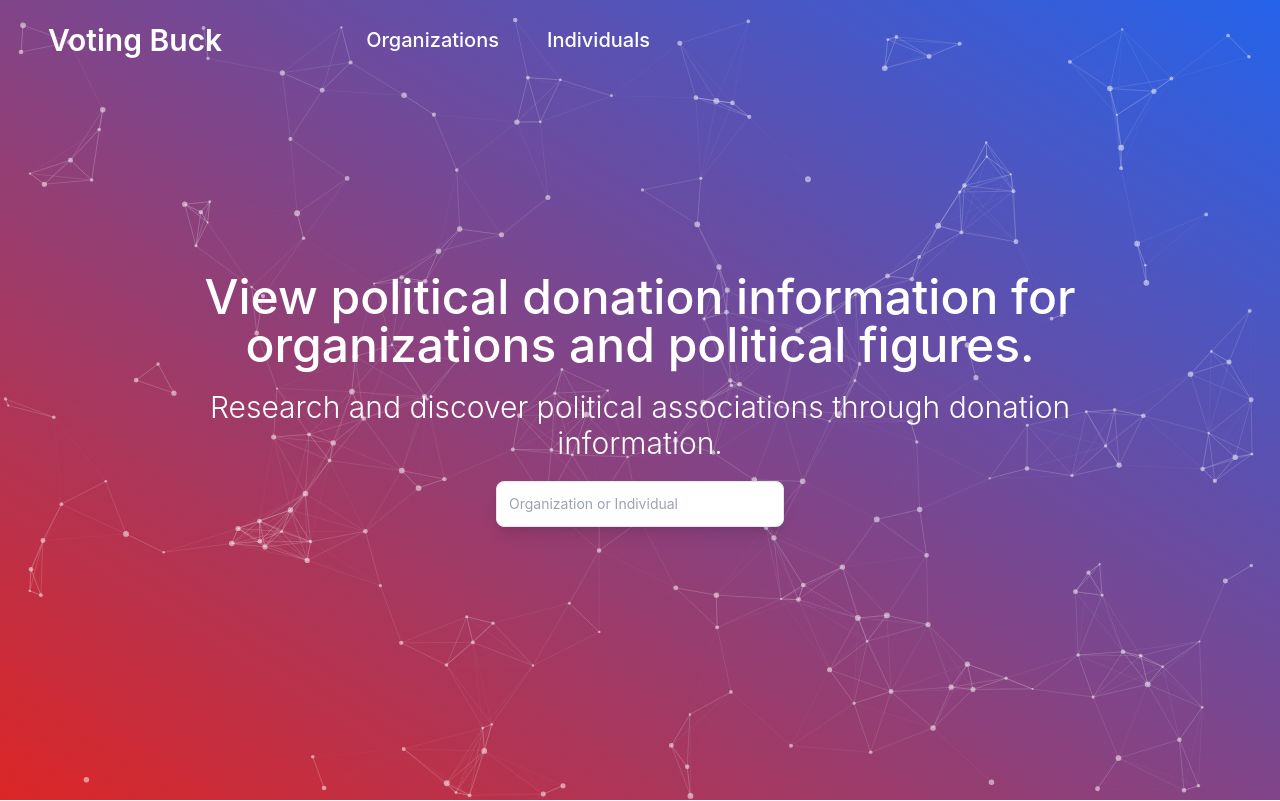
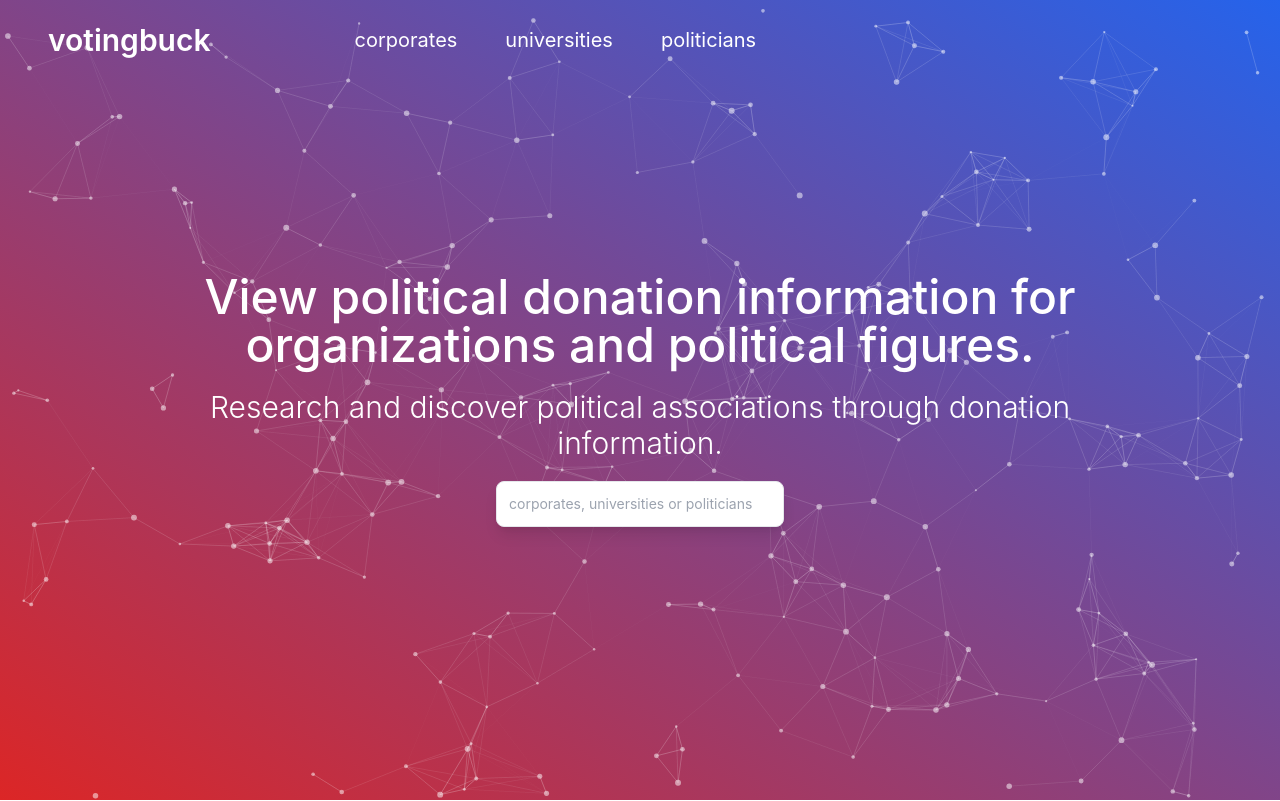
Before and after one commit to Caleb-Sutherland/votingbuck-frontend, a React (Create React App) app: page / in a window 1280 px wide. Shown: the top 801 px of the page. Built offline with nearby package versions, Linux system fonts and the light colour scheme.

Commit message:
Stylistic updates

```diff
--- a/src/components/Footer.tsx
+++ b/src/components/Footer.tsx
@@ -4,7 +4,7 @@ import { Link } from "react-router-dom";
 export default function Footer() {
   return (
     <footer className="h-20 flex items-center absolute z-10 bg-neutral-700 w-full">
-      <p className="text-neutral-400 text-center w-full">Copyright &copy; 2021 Voting Buck &mdash; All Rights Reserved.</p>
+      <p className="text-neutral-400 text-center w-full">Copyright &copy; 2022 votingbuck &mdash; All Rights Reserved.</p>
     </footer>
   );
 }
--- a/src/components/Header.tsx
+++ b/src/components/Header.tsx
@@ -5,13 +5,16 @@ export default function Header() {
   return (
     <header className="h-20 flex items-center absolute z-10 w-full">
       <div className="pl-12 text-white flex item-center">
-        <Link className="text-3xl font-semibold" to="/">Voting Buck</Link>
+        <Link className="text-3xl font-semibold" to="/">votingbuck</Link>
         <div className="ml-12 pl-12 flex items-center">
-          <Link className="ml-12 text-xl font-medium text-opacity-75" to="organizations">
-            Organizations
+          <Link className="ml-12 text-xl font-normal text-opacity-75" to="organizations">
+            corporates
           </Link>
-          <Link className="ml-12 text-xl font-medium text-opacity-75" to="individuals">
-            Individuals
+          <Link className="ml-12 text-xl font-normal text-opacity-75" to="organizations">
+            universities
+          </Link>
+          <Link className="ml-12 text-xl font-normal text-opacity-75" to="individuals">
+            politicians
           </Link>
         </div>
       </div>
--- a/src/pages/Main.tsx
+++ b/src/pages/Main.tsx
@@ -46,7 +46,7 @@ export default function Main() {
                 enable: true,
                 outMode: "bounce",
                 random: false,
-                speed: 0.3,
+                speed: 0.2,
                 straight: false,
               },
               number: {
@@ -75,7 +75,7 @@ export default function Main() {
             <p className="text-4xl sm:text-5xl font-medium text-center text-white">View political donation information for organizations and political figures.</p>
             <p className="text-2xl sm:text-3xl font-light text-center text-white">Research and discover political associations through donation information.</p>
             <div className="flex flex-row space-x-2 justify-center">
-              <input type="text" placeholder="Organization or Individual" className="w-72 px-3 py-3 placeholder-blueGray-300 text-blueGray-600 relative bg-white bg-white text-sm border border-blueGray-300 outline-none focus:outline-none focus:ring shadow-lg rounded-lg"/>
+              <input type="text" placeholder="corporates, universities or politicians" className="w-72 px-3 py-3 placeholder-blueGray-300 text-blueGray-600 relative bg-white bg-white text-sm border border-blueGray-300 outline-none focus:outline-none focus:ring shadow-lg rounded-lg"/>
             </div>
           </div>
         </div>
@@ -172,7 +172,7 @@ export default function Main() {
           </div>
         </div>
         <div className="flex flex-col space-y-5 max-w-5xl m-auto">
-          <p className="text-4xl sm:text-5xl font-medium text-center">About Voting Buck</p>
+          <p className="text-4xl sm:text-5xl font-medium text-center">About votingbuck</p>
           <p className="text-2xl sm:text-3xl font-light text-center leading-10">Voting Buck&apos;s mission is to make political data available to everyone. Lorem ipsum dolor sit amet, consectetur adipisicing elit. Voluptatibus quia, nulla! Maiores et perferendis eaque, exercitationem praesentium nihil.</p>
         </div>
         <div className="-m-5 flex flex-row flex-wrap justify-center">
```
